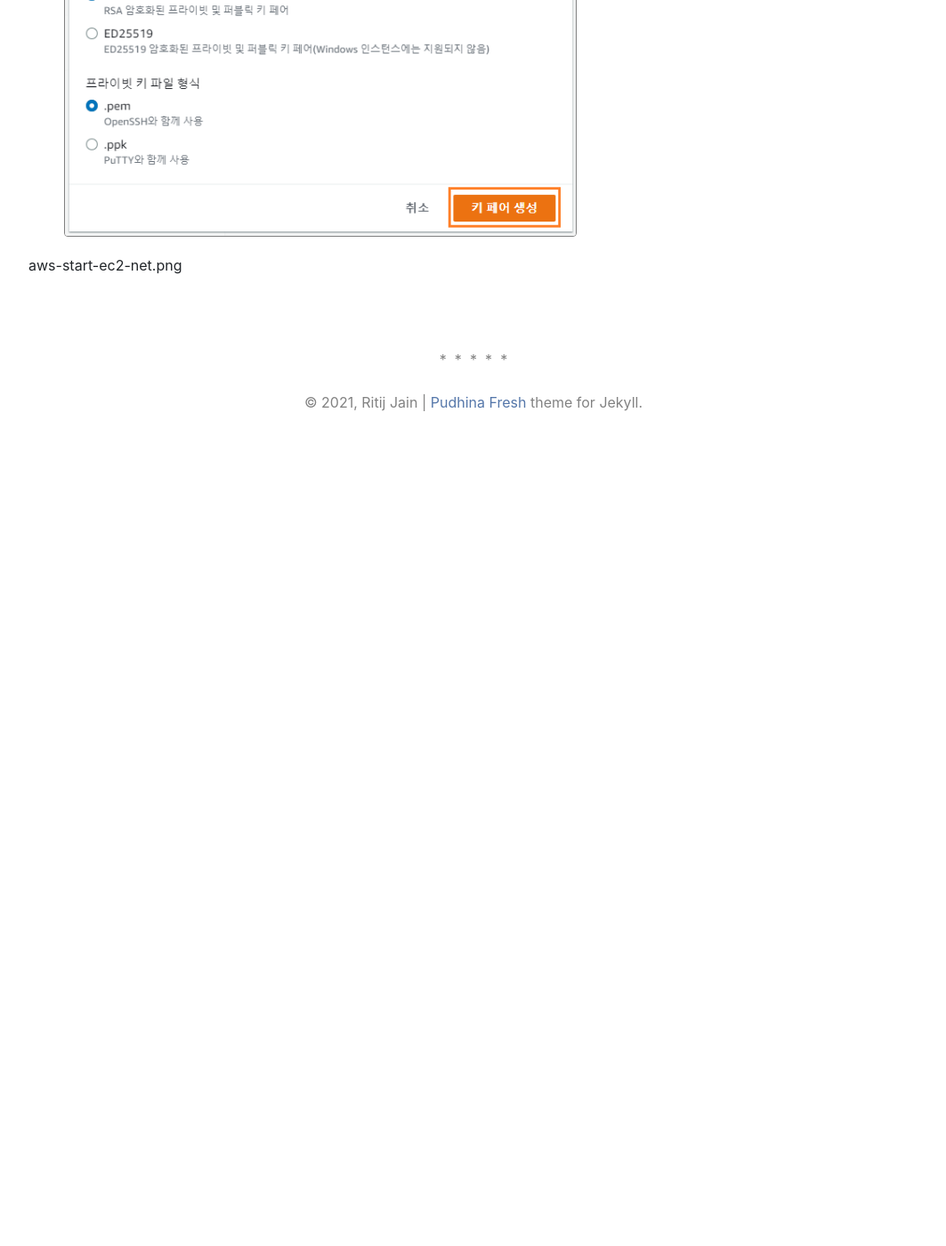
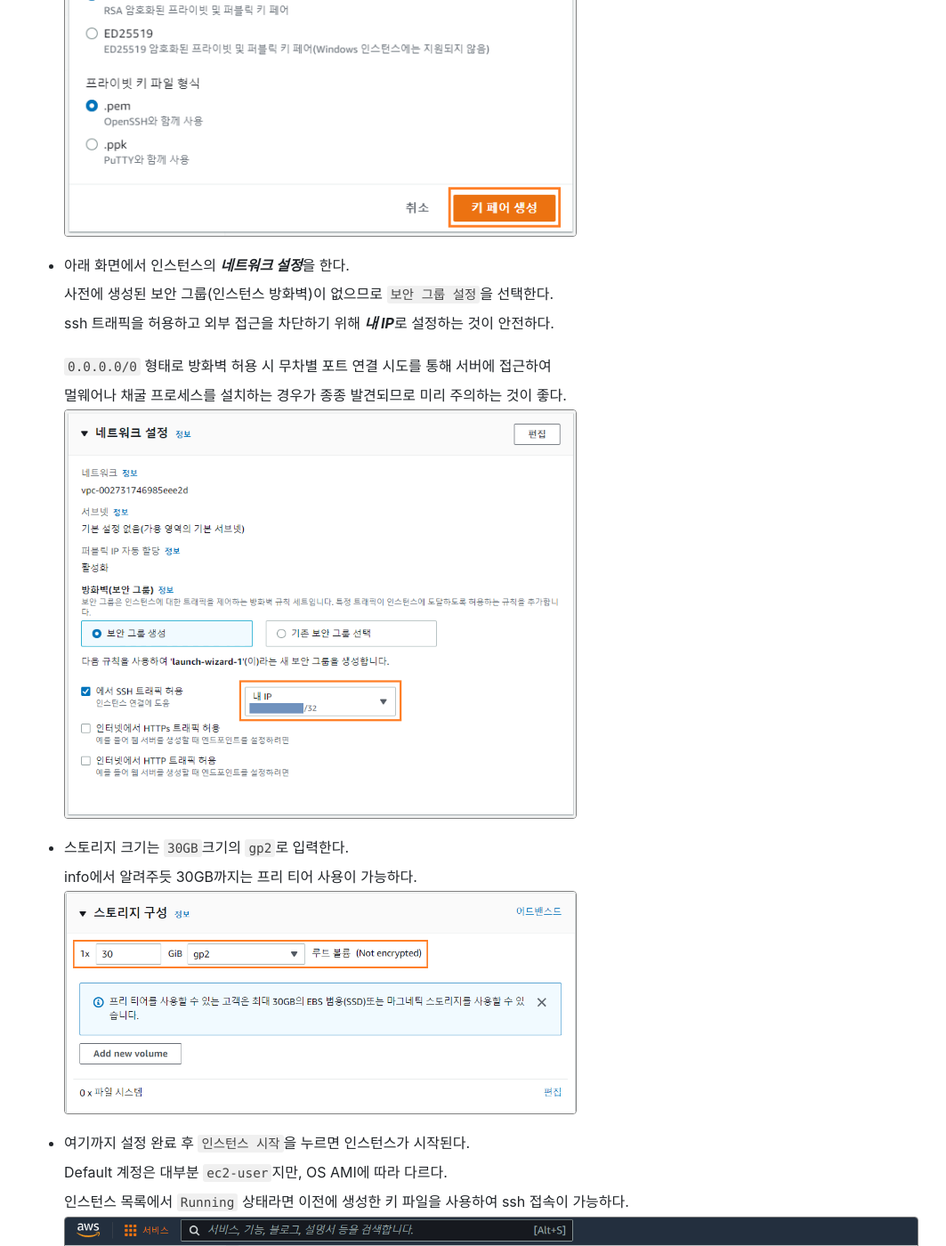
Before and after one commit to StdRunner/StdRunner.github.io, a Jekyll site: the page built from _posts/a4-aws/2022-10-18-a1-create-ec2-free.md, in a window 1280 px wide and 1400 px high, scrolled down 8040 px. Shown: the whole window at 89% size, without its empty margins (108-1171 px from the left). Built offline with Jekyll 4.4.1, drawn with Linux system fonts in a browser that asks for light colours; nearby versions of some CDN libraries; comment, search, counter and statistics services are not loaded; before the commit the page ends 8564 px from its top, so only the background shows below that; some of the changed text lies outside the part shown.

Commit message:
- AWS EC2 인스턴스 생성 포스트 완료

```diff
--- a/_posts/a4-aws/2022-10-18-a1-create-ec2-free.md
+++ b/_posts/a4-aws/2022-10-18-a1-create-ec2-free.md
@@ -1,6 +1,6 @@
 ---
 layout: post
-title: 무료로 AWS EC2 사용하기
+title: 무료로 AWS EC2 인스턴스 사용하기(프리 티어)
 date: 2022-10-18
 updated:
 tags: [aws]
@@ -83,5 +83,21 @@
     <img src="/assets/img/posts/aws/aws-start-ec2-key.png" style="border: 1px solid gray; width: 80%" />
     <img src="/assets/img/posts/aws/aws-start-ec2-key2.png" style="border: 1px solid gray; width: 60%" />
 
+* 아래 화면에서 인스턴스의 ***네트워크 설정***을 한다.
+    사전에 생성된 보안 그룹(인스턴스 방화벽)이 없으므로 `보안 그룹 설정`을 선택한다.
+    ssh 트래픽을 허용하고 외부 접근을 차단하기 위해 ***내 IP***로 설정하는 것이 안전하다.
 
-aws-start-ec2-net.png
+    `0.0.0.0/0` 형태로 방화벽 허용 시 무차별 포트 연결 시도를 통해 서버에 접근하여
+    멀웨어나 채굴 프로세스를 설치하는 경우가 종종 발견되므로 미리 주의하는 것이 좋다.
+    <img src="/assets/img/posts/aws/aws-start-ec2-net.png" style="border: 1px solid gray; width: 60%" />
+
+* 스토리지 크기는 `30GB`크기의 `gp2`로 입력한다.
+    info에서 알려주듯 30GB까지는 프리 티어 사용이 가능하다.
+    <img src="/assets/img/posts/aws/aws-start-ec2-strg.png" style="border: 1px solid gray; width: 60%" />
+
+* 여기까지 설정 완료 후 `인스턴스 시작`을 누르면 인스턴스가 시작된다.
+    Default 계정은 대부분 `ec2-user`지만, OS AMI에 따라 다르다.
+    인스턴스 목록에서 `Running` 상태라면 이전에 생성한 키 파일을 사용하여 ssh 접속이 가능하다.
+    <img src="/assets/img/posts/aws/aws-start-ec2-list.png" style="border: 1px solid gray;" />
+    **[ssh 접속]**
+    <img src="/assets/img/posts/aws/aws-start-ec2-ssh.png" style="border: 1px solid gray; width:60%" />
```
Also changed, not shown: assets/img/posts/aws/aws-start-ec2-done.png (added), assets/img/posts/aws/aws-start-ec2-list.png (added), assets/img/posts/aws/aws-start-ec2-net.png, assets/img/posts/aws/aws-start-ec2-ssh.png (added), assets/img/posts/aws/aws-start-ec2-strg.png (added).
